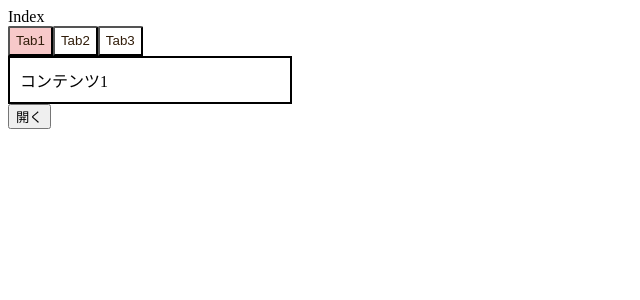
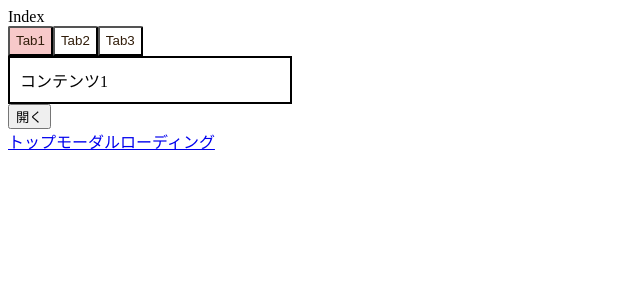
Before and after one commit to Hiromi-I/vue-practice, a Vue app: page / in a window 1280 px wide. Shown: the top 300 px of the page, without its empty margins (0-640 px from the left). Built offline with nearby package versions, Linux system fonts and the light colour scheme.

Commit message:
画面遷移のリンクを設置

```diff
--- a/src/App.vue
+++ b/src/App.vue
@@ -3,6 +3,9 @@
     <router-view />
     <TabHolder />
     <ModalSet />
+    <router-link to="/">トップ</router-link>
+    <router-link to="/modal-sample">モーダル</router-link>
+    <router-link to="/loading-sample">ローディング</router-link>
   </div>
 </template>
 
```
